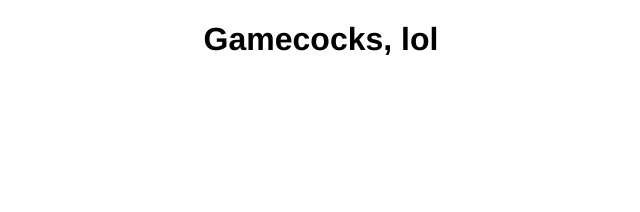
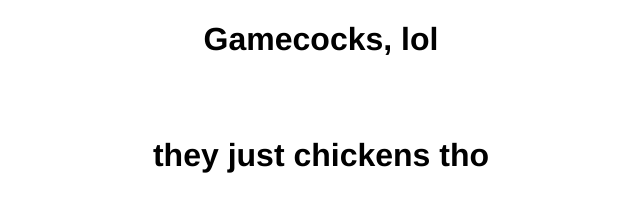
Before and after one commit to ryanmccrary/gamecocks-lol, a plain HTML site: page index.html in a window 1280 px wide. Shown: the whole page, without its empty margins (319-959 px from the left). Drawn offline with Linux system fonts and the light colour scheme.

Commit message:
Update index.html

```diff
--- a/index.html
+++ b/index.html
@@ -15,6 +15,13 @@
   <body>
     <center>
     <h1>Gamecocks, lol</h1>
+
+      <br />
+      <br />
+
+     <h1>they just chickens tho<h1>
+
+
     </center>
 
     <!-- Go Tigers -->
```
